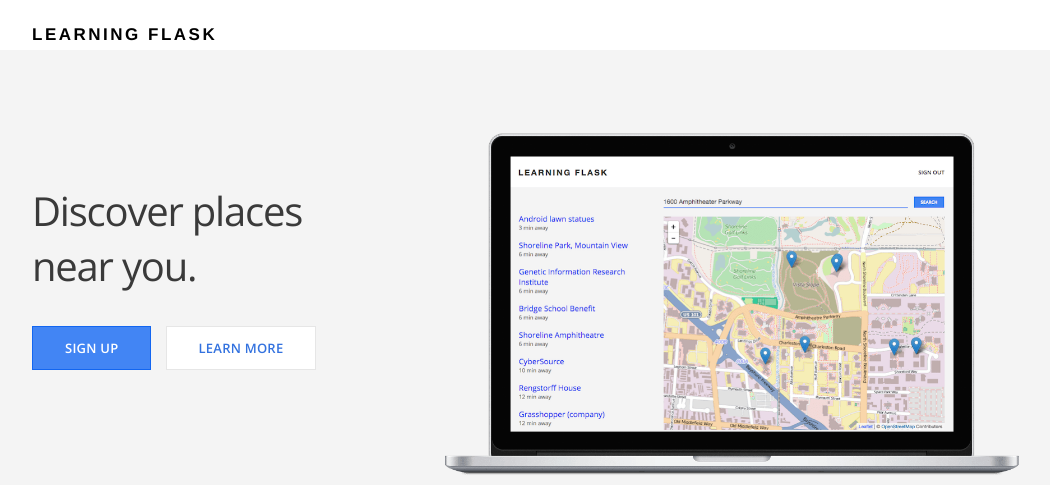
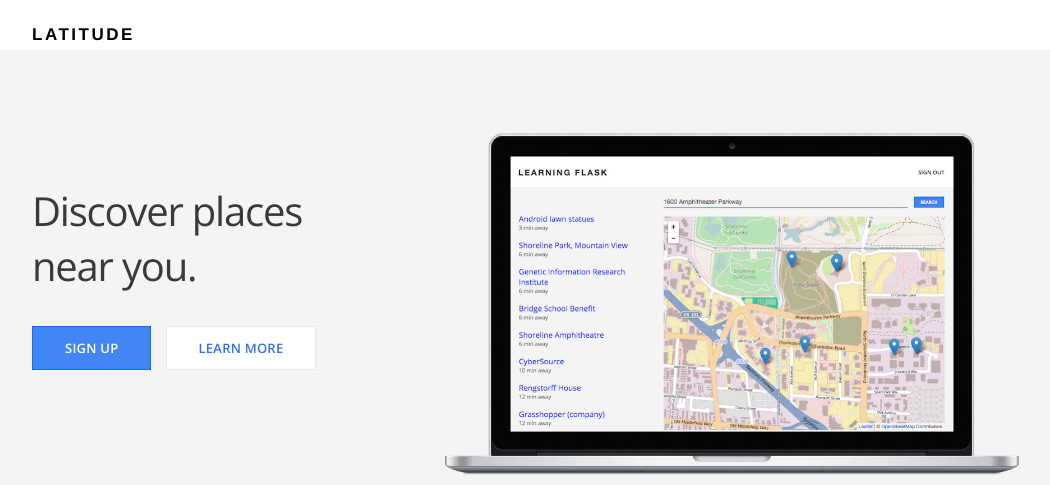
Before and after one commit to delmarga/latitude, a Flask app: page / in a window 1280 px wide. Shown: the top 485 px of the page, without its empty margins (108-1158 px from the left). Run offline with Flask 2, Linux system fonts and the light colour scheme.

Commit message:
Title update

```diff
--- a/templates/layout.html
+++ b/templates/layout.html
@@ -7,7 +7,7 @@
   <body>
     <header>
       <div class="container">
-        <h1 class="title">Learning Flask</h1>
+        <h1 class="title">Latitude</h1>
       </div>
     </header>
 
```
